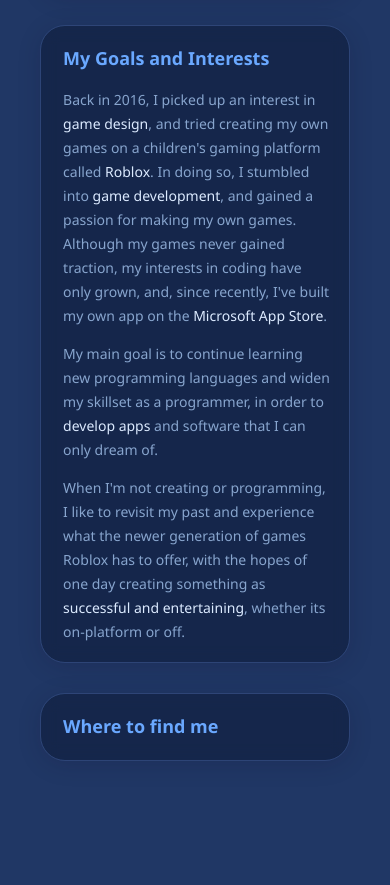
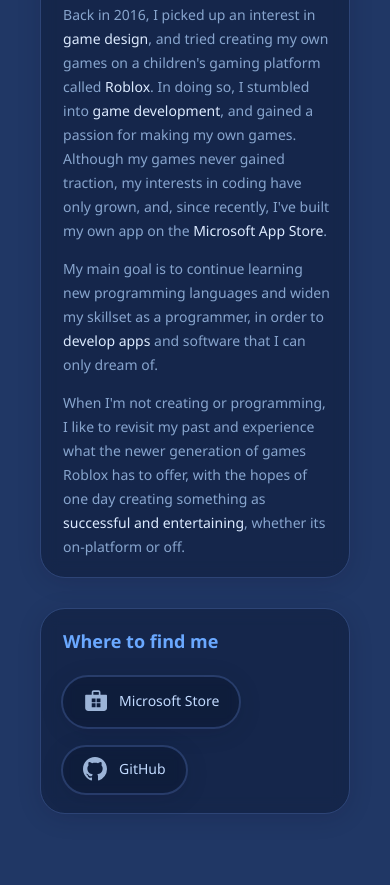
Before and after one commit to dfchang149/dfchang149.github.io, a plain HTML site: page index.html in a window 390 px wide. Shown: the part 1080-1965 px from the top of the page. Drawn offline with Linux system fonts and the light colour scheme.

Commit message:
Went with the first design for "Where to find me" section
+ Removed Github logo from the first section, due to redundancy
+ Added responsiveness for the section (Not great though)

```diff
--- a/index.html
+++ b/index.html
@@ -82,12 +82,14 @@
                     A Computer Science student from UCSD
                 </h2>
             </div>
+            <!-- Not sure if I should remove but it is redundant
             <div style="text-align: center; margin-top: 3em;">
                 <a href="https://github.com/dfchang149" title="My GitHub">
                     <svg class="logo" viewBox="0 0 16 16"><path fill-rule="evenodd" d="M8 0C3.58 0 0 3.58 0 8c0 3.54 2.29 6.53 5.47 7.59.4.07.55-.17.55-.38 0-.19-.01-.82-.01-1.49-2.01.37-2.53-.49-2.69-.94-.09-.23-.48-.94-.82-1.13-.28-.15-.68-.52-.01-.53.63-.01 1.08.58 1.23.82.72 1.21 1.87.87 2.33.66.07-.52.28-.87.51-1.07-1.78-.2-3.64-.89-3.64-3.95 0-.87.31-1.59.82-2.15-.08-.2-.36-1.02.08-2.12 0 0 .67-.21 2.2.82.64-.18 1.32-.27 2-.27.68 0 1.36.09 2 .27 1.53-1.04 2.2-.82 2.2-.82.44 1.1.16 1.92.08 2.12.51.56.82 1.27.82 2.15 0 3.07-1.87 3.75-3.65 3.95.29.25.54.73.54 1.48 0 1.07-.01 1.93-.01 2.2 0 .21.15.46.55.38A8.013 8.013 0 0 0 16 8c0-4.42-3.58-8-8-8z"></path>
                     </svg>
                 </a>
             </div>
+            -->
             <div id="aboutGridContainer">
                 <div class="container text animation" style="margin-top: 2em; grid-area: body1;">
                     <h3>
@@ -120,11 +122,22 @@
                     </div>
                 </div>
                 <div class="container text animation" style="grid-area: body3; --animation-order: 1;">
-                    <h3>
+                    <h3 >
                         Where to find me
                     </h3>
+                    <div class="badgeContainer">
+                        <a class="badge" href="https://apps.microsoft.com/store/search?publisher=Dustin%20Chang" title="My Microsoft Apps">
+                            <svg class="logo" style="margin-bottom: 4px;" viewBox="0 0 22 20" fill="none" xmlns="http://www.w3.org/2000/svg"><path d="M8 3.75V6H2.75C2.33579 6 2 6.33579 2 6.75V18.25C2 19.7688 3.23122 21 4.75 21H19.25C20.7688 21 22 19.7688 22 18.25V6.75C22 6.33579 21.6642 6 21.25 6H16V3.75C16 2.7835 15.2165 2 14.25 2H9.75C8.7835 2 8 2.7835 8 3.75ZM9.75 3.5H14.25C14.3881 3.5 14.5 3.61193 14.5 3.75V6H9.5V3.75C9.5 3.61193 9.61193 3.5 9.75 3.5ZM8 13V9.5H11.5V13H8ZM8 17.5V14H11.5V17.5H8ZM16 13H12.5V9.5H16V13ZM12.5 17.5V14H16V17.5H12.5Z"></path> </svg>
+                            Microsoft Store
+                        </a>
+                        <a class="badge" href="https://github.com/dfchang149" title="@dfchang149">
+                            <svg class="logo" viewBox="0 0 16 16"><path fill-rule="evenodd" d="M8 0C3.58 0 0 3.58 0 8c0 3.54 2.29 6.53 5.47 7.59.4.07.55-.17.55-.38 0-.19-.01-.82-.01-1.49-2.01.37-2.53-.49-2.69-.94-.09-.23-.48-.94-.82-1.13-.28-.15-.68-.52-.01-.53.63-.01 1.08.58 1.23.82.72 1.21 1.87.87 2.33.66.07-.52.28-.87.51-1.07-1.78-.2-3.64-.89-3.64-3.95 0-.87.31-1.59.82-2.15-.08-.2-.36-1.02.08-2.12 0 0 .67-.21 2.2.82.64-.18 1.32-.27 2-.27.68 0 1.36.09 2 .27 1.53-1.04 2.2-.82 2.2-.82.44 1.1.16 1.92.08 2.12.51.56.82 1.27.82 2.15 0 3.07-1.87 3.75-3.65 3.95.29.25.54.73.54 1.48 0 1.07-.01 1.93-.01 2.2 0 .21.15.46.55.38A8.013 8.013 0 0 0 16 8c0-4.42-3.58-8-8-8z"></path> </svg>
+                            GitHub
+                        </a>
+                    </div>
                 </div>
             </div>
+            <!--
             <div style="position: relative;">
                 <h1 style="margin-top: 128px; margin-bottom: 48px;">
                     Where to Find Me
@@ -140,6 +153,7 @@
                     </a>
                 </div>
             </div>
+            -->
         </div>
         <footer class="footer center">
             <div class="footerCol">
--- a/stylesheet.css
+++ b/stylesheet.css
@@ -250,11 +250,21 @@
 
 .badgeContainer {
     height: 64px;
-    justify-content: center;
+    display: flex;
+    margin-bottom: 16px;
+    margin-top: 24px;
+
+    /* If I want to center it
     justify-content: center;
     display: flex;
     margin-left: 8px;
     margin-right: 8px;
+    */
+}
+
+.badgeContainer .badge {
+    margin-left: 0;
+    margin-right: 24px;
 }
 
 .badge {
@@ -273,7 +283,6 @@
     display: grid;
     grid-template-columns: auto auto;
     column-gap: 12px;
-    float: left;
 }
 
 .badge:hover {
@@ -571,6 +580,19 @@
         border-radius: 4px;
     }
 
+    .badgeContainer {
+        display: block;
+        height: max-content;
+    }
+
+    .badgeContainer .badge{
+        margin-top: 20px;
+    }
+
+    .badge:hover {
+        padding: 10px 28px 12px 28px;
+    }
+
     #pageButtons button {
         font-size: 100%;
     }
@@ -608,6 +630,25 @@
         padding: 2px 18px 4px 22px;
     }
 
+    .badgeContainer {
+        display: block;
+        height: max-content;
+    }
+
+    .badgeContainer .badge{
+        margin-top: 20px;
+        font-size: 14px;
+    }
+
+    .badge svg.logo {
+        height: 24px;
+        width: 24px;
+    }
+
+    .badge:hover {
+        padding: 10px 22px 12px 22px;
+    }
+
     #pageButtons button {
         font-size: 90%;
         padding: 12px 16px;
@@ -624,6 +665,26 @@
         'body3';
         margin-left: 5%;
         margin-right: 5%;
+    }
+
+    .badgeContainer {
+        display: block;
+        height: max-content;
+    }
+
+    .badgeContainer .badge{
+        margin-top: 16px;
+        font-size: 14px;
+        width: 70%;
+    }
+
+    .badge svg.logo {
+        height: 24px;
+        width: 24px;
+    }
+
+    .badge:hover {
+        padding: 10px 20px 12px 20px;
     }
 
     h1 {
```
